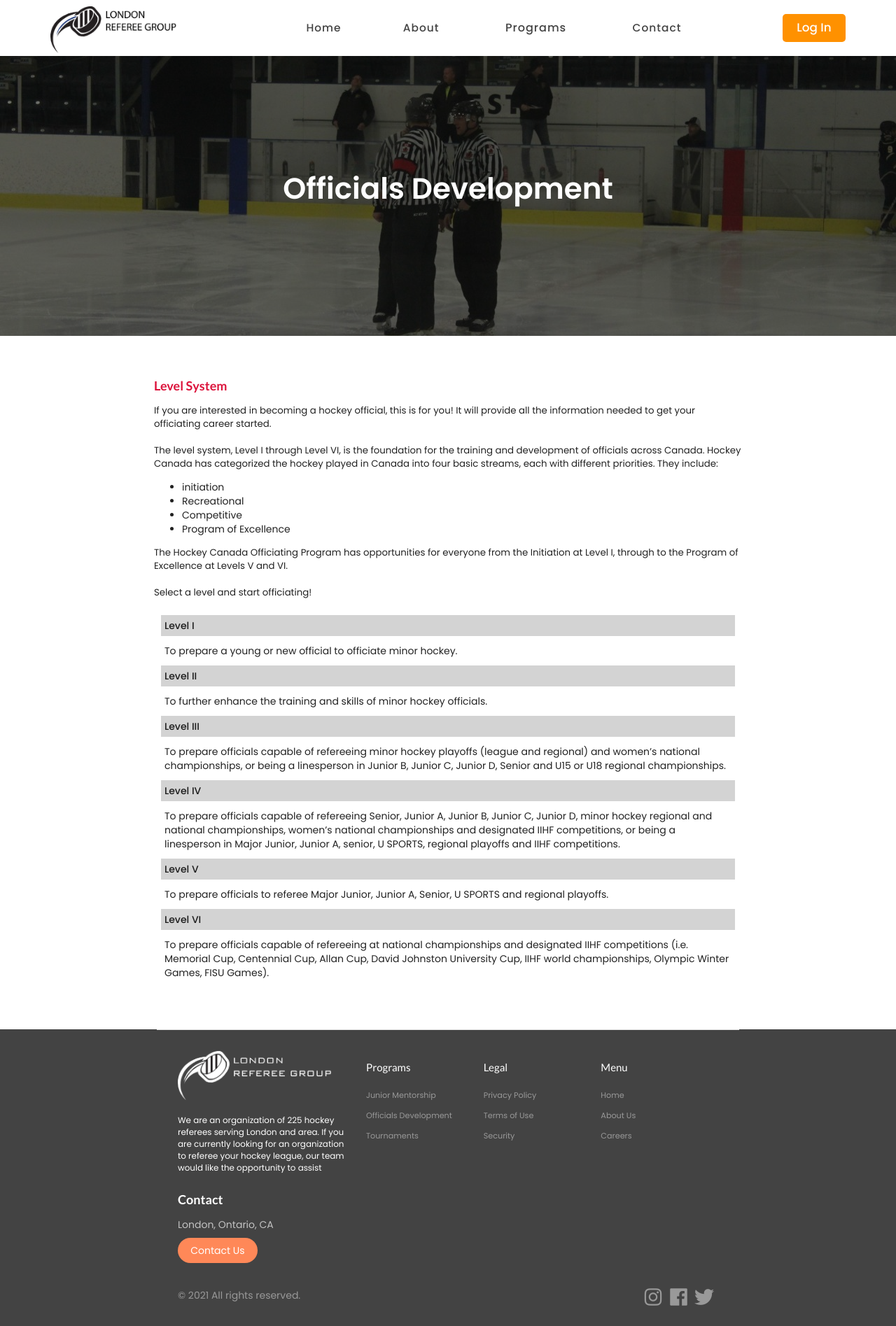
After one commit to Deep-dsp/London-Referee-Group, a PHP site: page /officialsDev.html in a window 1280 px wide. The commit adds this page. Shown: the whole page at 70% size. Run offline with PHP 8.4, Linux system fonts and the light colour scheme.

Commit message:
workingOnOfficials

```diff
--- /dev/null
+++ b/officialsDev.html
@@ -0,0 +1,211 @@
+<!DOCTYPE html>
+<html lang="en">
+<head>
+    <meta charset="UTF-8">
+    <meta http-equiv="X-UA-Compatible" content="IE=edge">
+    <meta name="viewport" content="width=device-width, initial-scale=1.0">
+    <link rel="stylesheet" href="https://cdnjs.cloudflare.com/ajax/libs/semantic-ui/2.4.1/semantic.min.css" integrity="sha512-8bHTC73gkZ7rZ7vpqUQThUDhqcNFyYi2xgDgPDHc+GXVGHXq+xPjynxIopALmOPqzo9JZj0k6OqqewdGO3EsrQ==" crossorigin="anonymous" />
+    <link rel="stylesheet" href="/css/main.css">
+    <title>Contact Us | LRG</title>
+</head>
+<body>
+    <main>
+        <div id="ab-contact">
+            <div class="hero-home">
+                <div class="logo">
+                    <img src="/images/logo.png" alt="">
+                </div>
+                <nav>
+                    <ul class="nav-links">
+                        <li><a href="/index.html">Home</a></li>
+                        <li><a href="/about.html">About</a></li>
+                        <div class="dropdown">
+                            <button class="dropbtn">Programs</button>
+                            <div class="dropdown-content">
+                              <a href="#">Junior Mentorship Program</a>
+                              <a href="#">Membership Program</a>
+                              <a href="#">Careers</a>
+                            </div>
+                        </div>
+                        <!-- <li><a href="#">Refree</a></li>
+                        <li><a href="#">Membership</a></li> -->
+                        <li><a href="/contact.html">Contact</a></li>
+                    </ul>
+                </nav>
+                <div class="ref-button">
+                    <div class="log-button">
+                        <button>Log In</button>
+                    </div>
+                    <div class="ham-burger">
+                        <i class="bars icon"></i>
+                    </div>
+                </div>
+            </div>
+            <div class="contact-pos">
+                <p>Officials Development</p><br>
+            </div>
+        </div>
+        <section class="officials-section">
+            <h3>Level System</h3>
+            <p>If you are interested in becoming a hockey
+                official, this is for you! It will provide all
+                the information needed to get your officiating career started.<br><br>
+
+                The level system, Level I through Level VI, is the foundation for the training and development of officials across Canada. Hockey Canada has categorized the hockey played in Canada into four basic streams, each with different priorities. They include:
+
+                <span>
+                    <ul class="priorities">
+                        <li>initiation</li>
+                        <li>Recreational</li>
+                        <li>Competitive</li>
+                        <li>Program of Excellence</li>
+                    </ul>
+                </span>
+            </p>
+
+            <p>The Hockey Canada Officiating Program has opportunities for everyone from the Initiation
+                at Level I, through to the Program of Excellence at Levels V and VI.<br><br>
+
+                Select a level and start officiating!
+            </p>
+            <table cellspacing=10>
+                <tr style="background-color: lightgrey;">
+                    <td class="bg-gray">Level I</td>
+                </tr>
+                <tr>
+                    <td>
+                        To prepare a young or new official to officiate minor hockey.
+                    </td>
+                </tr>
+
+                <tr style="background-color: lightgrey;">
+                    <td class="bg-gray">Level II</td>
+                </tr>
+                <tr>
+                    <td>
+                        To further enhance the training and skills of minor hockey officials.
+                    </td>
+                </tr>
+
+                <tr style="background-color: lightgrey;">
+                    <td class="bg-gray">Level III</td>
+                </tr>
+                <tr>
+                    <td>
+                        To prepare officials capable of refereeing minor hockey playoffs (league and regional) and women’s national championships, or being a linesperson in Junior B, Junior C, Junior D, Senior and U15 or U18 regional championships.
+                    </td>
+                </tr>
+
+                <tr style="background-color: lightgrey;">
+                    <td class="bg-gray">Level IV</td>
+                </tr>
+                <tr>
+                    <td>
+                        To prepare officials capable of refereeing Senior, Junior A, Junior B, Junior C, Junior D, minor hockey regional and national championships, women’s national championships and designated IIHF competitions, or being a linesperson in Major Junior, Junior A, senior, U SPORTS, regional playoffs and IIHF competitions.
+                    </td>
+                </tr>
+
+                <tr style="background-color: lightgrey;">
+                    <td class="bg-gray">Level V</td>
+                </tr>
+                <tr>
+                    <td>
+                        To prepare officials to referee Major Junior, Junior A, Senior, U SPORTS and regional playoffs.
+                    </td>
+                </tr>
+
+                <tr style="background-color: lightgrey;">
+                    <td class="bg-gray">Level VI</td>
+                </tr>
+                <tr>
+                    <td>
+                        To prepare officials capable of refereeing at national championships and designated IIHF competitions (i.e. Memorial Cup, Centennial Cup, Allan Cup, David Johnston University Cup, IIHF world championships, Olympic Winter Games, FISU Games).
+                    </td>
+                </tr>
+            </table>
+        </section>
+    </main>
+    <footer>
+        <div class="footer">
+            <div class="footer__addr">
+                <h1 class="footer__logo">
+                    <img src="/images/logo_W.png" alt="">
+                </h1>
+
+                <p>We are an organization of 225 hockey referees serving London and area.
+                  If you are currently looking for an organization to referee your hockey league,
+                  our team would like the opportunity to assist</p>
+                <h3>Contact</h3>
+
+                <address>
+                  London, Ontario, CA<br>
+
+                  <a class="footer__btn" href="#">Contact Us</a>
+                </address>
+            </div>
+            <ul class="footer__nav">
+                <li class="nav__item">
+                  <h2 class="nav__title">Programs</h2>
+
+                  <ul class="nav__ul">
+                    <li>
+                      <a href="#">Junior Mentorship</a>
+                    </li>
+
+                    <li>
+                      <a href="#">Officials Development</a>
+                    </li>
+
+                    <li>
+                      <a href="#">Tournaments</a>
+                    </li>
+                  </ul>
+                </li>
+                <li class="nav__item">
+                    <h2 class="nav__title">Legal</h2>
+
+                    <ul class="nav__ul">
+                      <li>
+                        <a href="#">Privacy Policy</a>
+                      </li>
+
+                      <li>
+                        <a href="#">Terms of Use</a>
+                      </li>
+
+                      <li>
+                        <a href="#">Security</a>
+                      </li>
+                    </ul>
+                </li>
+                <li class="nav__item">
+                    <h2 class="nav__title">Menu</h2>
+
+                    <ul class="nav__ul">
+                      <li>
+                        <a href="#">Home</a>
+                      </li>
+
+                      <li>
+                        <a href="#">About Us</a>
+                      </li>
+                      <li>
+                        <a href="#">Careers</a>
+                      </li>
+                    </ul>
+                </li>
+            </ul>
+            <div class="legal">
+                <p>&copy; 2021 All rights reserved.</p>
+
+                <div class="legal__links">
+                    <i class="instagram icon"></i>
+                    <i class="facebook icon"></i>
+                    <i class="twitter icon"></i>
+                </div>
+            </div>
+        </div>
+    </footer>
+    <script type="module" src="/scripts/components/navside.js"></script>
+</body>
+</html>
--- a/sass/main.scss
+++ b/sass/main.scss
@@ -3,6 +3,7 @@
 @import './modules/footer';
 @import './modules/needref';
 @import './modules/contact';
+@import './modules/officialsDev';
 @import url('https://fonts.googleapis.com/css2?family=Poppins:wght@400;500;600&display=swap');
 @import url('https://fonts.googleapis.com/css2?family=Pacifico&display=swap');
 
--- /dev/null
+++ b/sass/modules/_officialsDev.scss
@@ -0,0 +1,49 @@
+.officials-section{
+    width: 60%;
+    margin: auto;
+    padding: 60px;
+
+    h3{
+        color: crimson;
+    }
+
+    p{
+        font-size: 0.95rem;
+    }
+
+    table{
+        width: 100%;
+
+        tr{
+            td.bg-gray{
+                background: lightgray;
+                padding: 5px;
+                font-weight: 500;
+            }
+
+            td{
+                padding-left: 5px;
+            }
+        }
+    }
+}
+
+// media Queries
+
+@media screen and (max-width: 1400px){
+    .officials-section{
+        width: 75%;
+    }
+}
+
+@media screen and (max-width: 1000px){
+    .officials-section{
+        width: 85%;
+    }
+}
+
+@media screen and (max-width: 768px){
+    .officials-section{
+        width: 90%;
+    }
+}
```
Also changed, not shown: about.html (added, +135 -0 lines), css/main.css, 1 other file.
